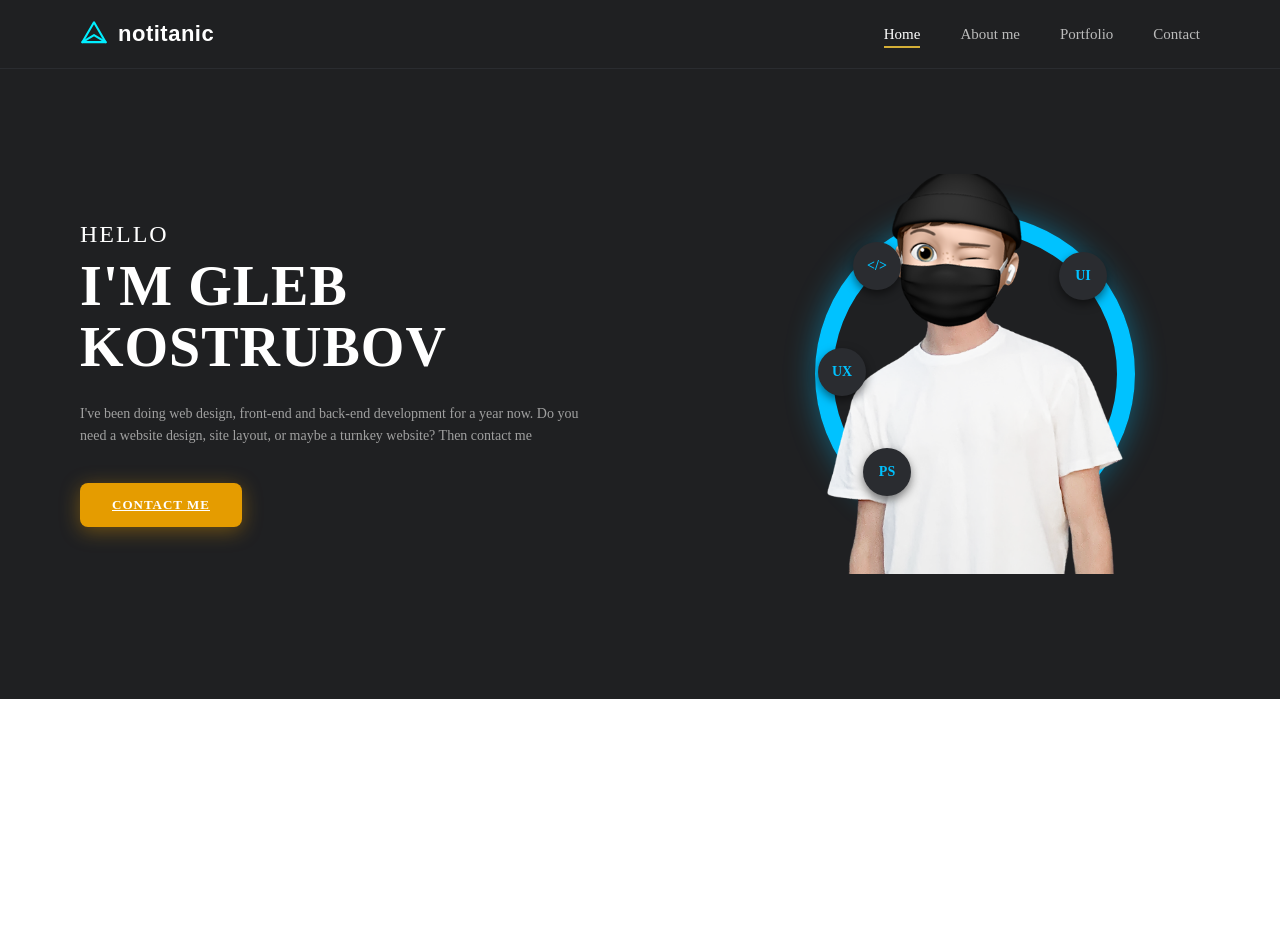
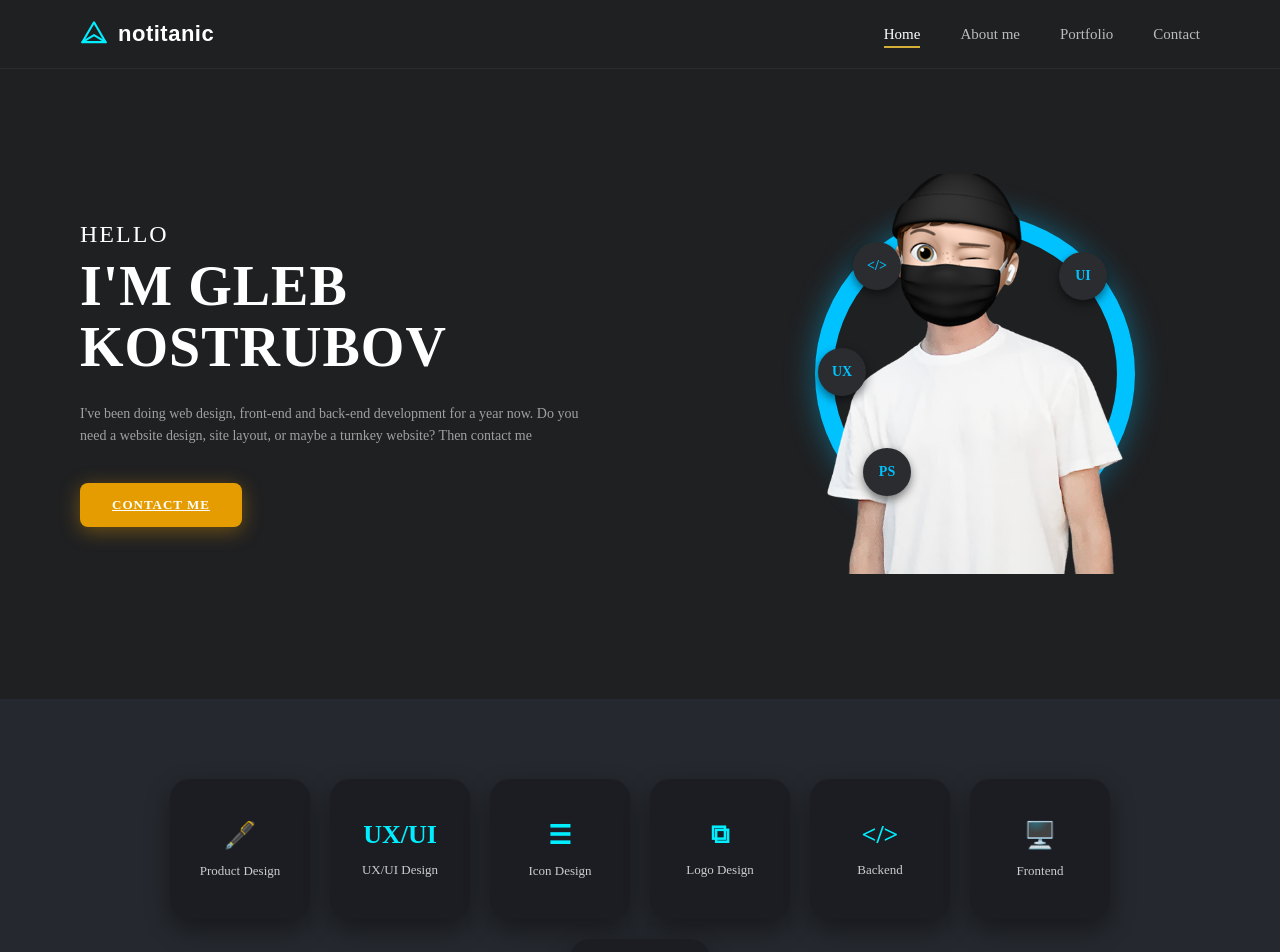
Before and after one commit to dilshodmahmaraimov22-ux/notitanic, a React (Vite) app: page / in a window 1280 px wide. Shown: the top 952 px of the page. Before the commit the page ends 800 px from the top, so only its background shows below. Built offline with nearby package versions, Linux system fonts and the light colour scheme.

Commit message:
carc tugadi

```diff
--- a/src/App.jsx
+++ b/src/App.jsx
@@ -2,6 +2,7 @@ import React from 'react'
 import Header from './Components/Header/Header'
 import './App.css'
 import Hero from './Components/Hero/Hero'
+import Card from './Components/Card/Card'
 
 
 const App = () => {
@@ -9,6 +10,7 @@ const App = () => {
     <div>
       <Header/>
       <Hero/>
+      <Card/>
     </div>
   )
 }
--- a/src/Components/Card/Card.css
+++ b/src/Components/Card/Card.css
@@ -11,7 +11,6 @@
   padding: 0 20px;
 }
 
-/* CARDS GRID */
 .services-grid {
   display: flex;
   flex-wrap: wrap;
@@ -52,7 +51,6 @@
   text-align: center;
 }
 
-/* ABOUT SECTION LAYOUT */
 .about-wrapper {
   position: relative;
   max-width: 750px;
@@ -83,7 +81,6 @@
   margin-bottom: 12px;
 }
 
-/* IMAGES AROUND ABOUT CONTENT */
 .about-img {
   position: absolute;
   z-index: 6;
@@ -121,7 +118,6 @@
   transform: translateY(-50%);
 }
 
-/* DECORATIVE CIRCLES */
 .circle-bg {
   position: absolute;
   border-radius: 50%;
@@ -157,7 +153,6 @@
   right: 20px;
 }
 
-/* RESPONSIVE */
 @media (max-width: 992px) {
   .about-img, .circle-bg {
     display: none;
```
